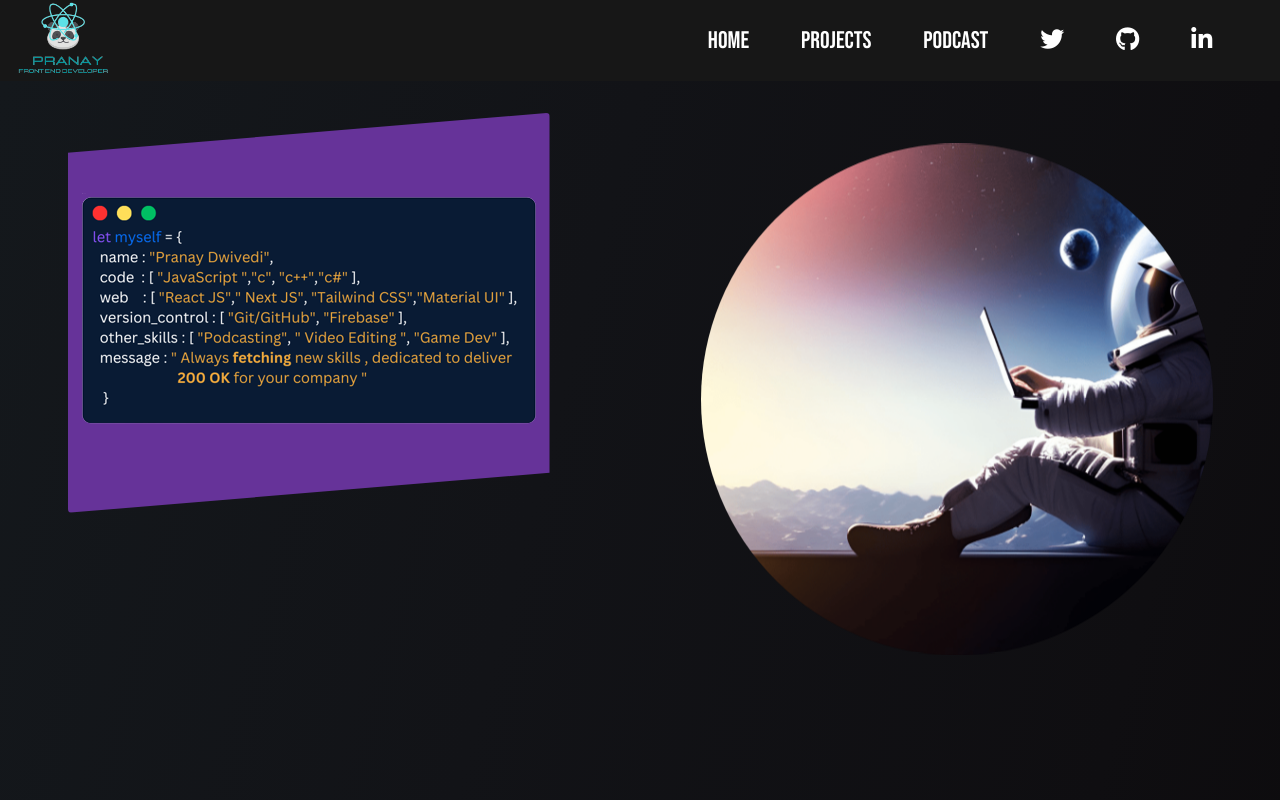
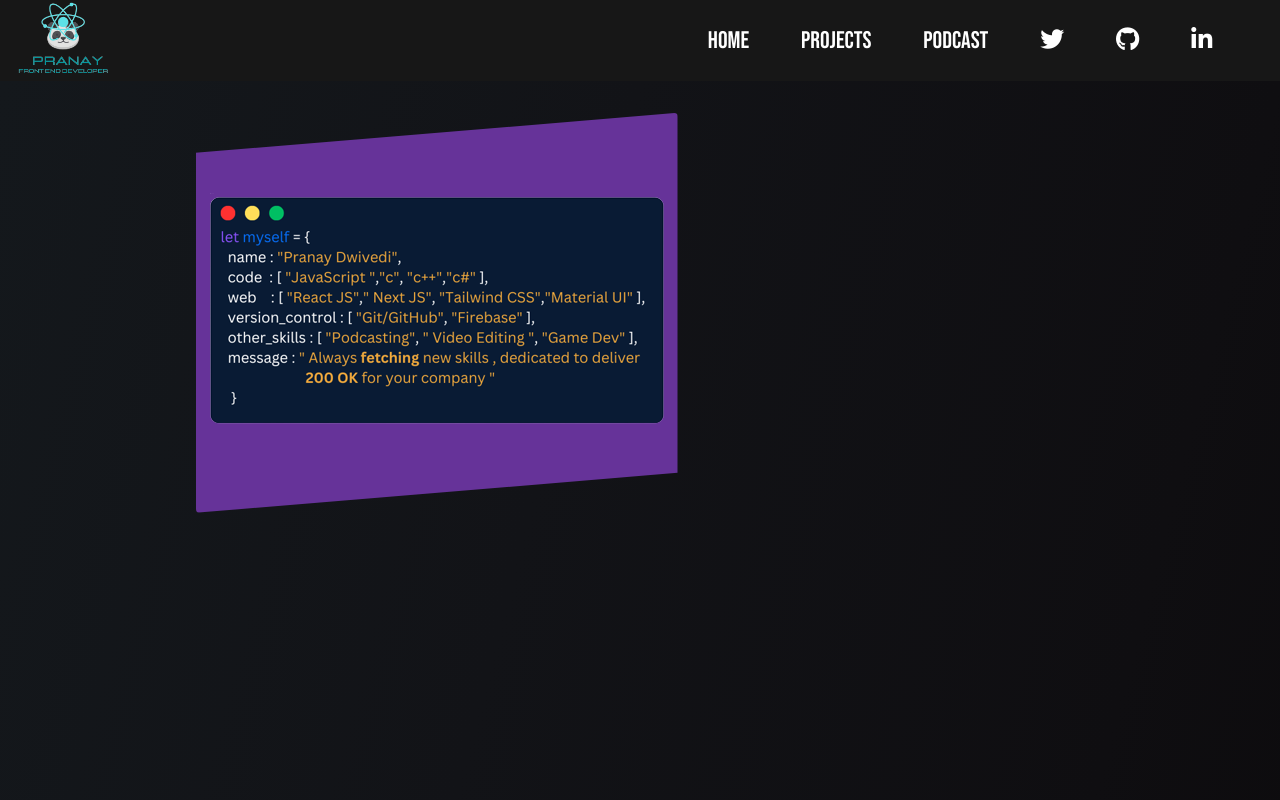
Before and after one commit to pranaydwivedi444/my-portfolio, a React (Create React App) app: page / in a window 1280 px wide. Shown: the top 800 px of the page. Built offline with nearby package versions, Linux system fonts and the light colour scheme.

Commit message:
Update Hero.component.jsx

```diff
--- a/src/Components/Homepage/Hero/Hero.component.jsx
+++ b/src/Components/Homepage/Hero/Hero.component.jsx
@@ -30,7 +30,7 @@ function Hero() {
       <div className="hero__right">
         <div className="hero__right__imageContainer">
           {/* 3d model */}
-          <img src={coding} alt="coding space" />
+{/*           <img src={coding} alt="coding space" /> */}
         </div>
       </div>
     </div>
```
